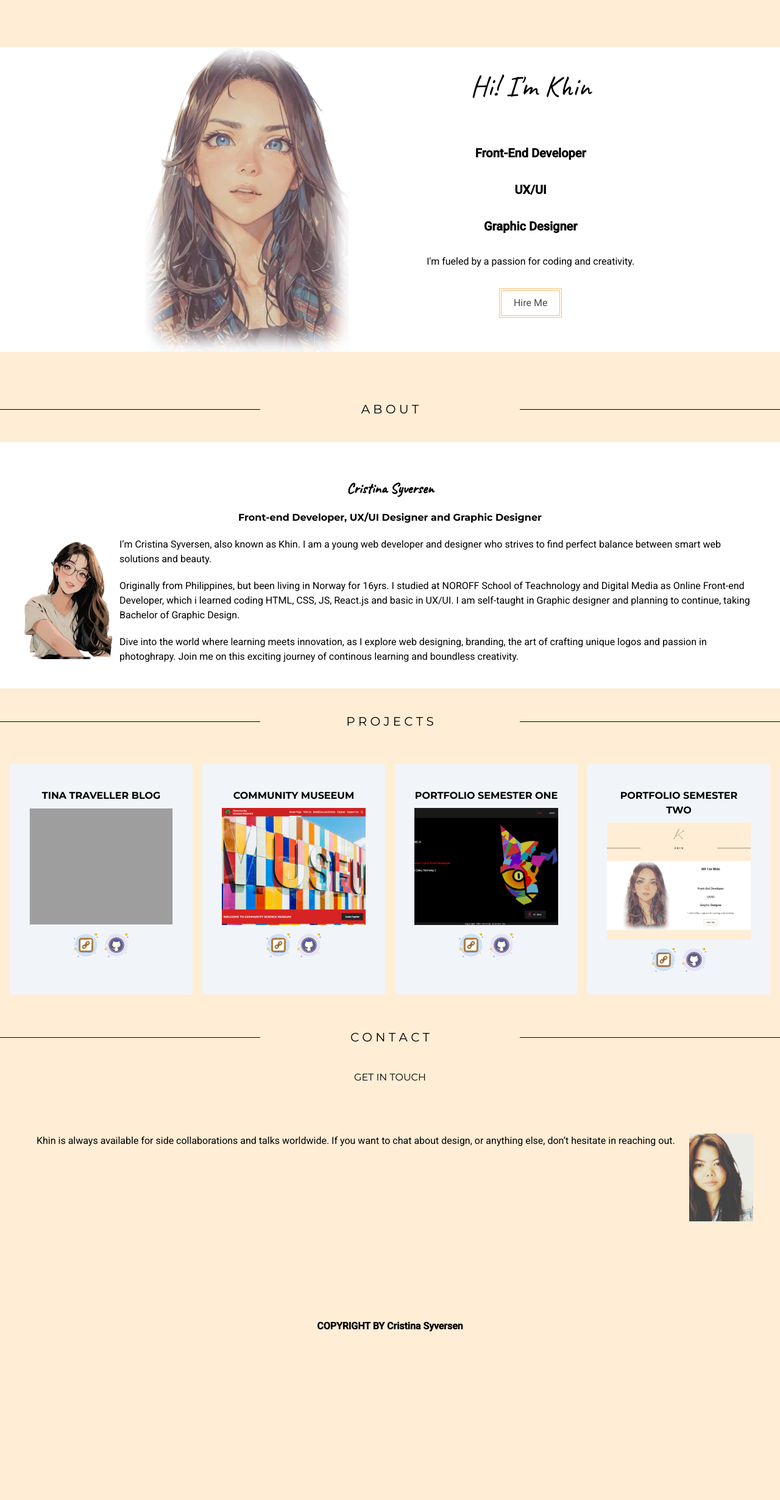
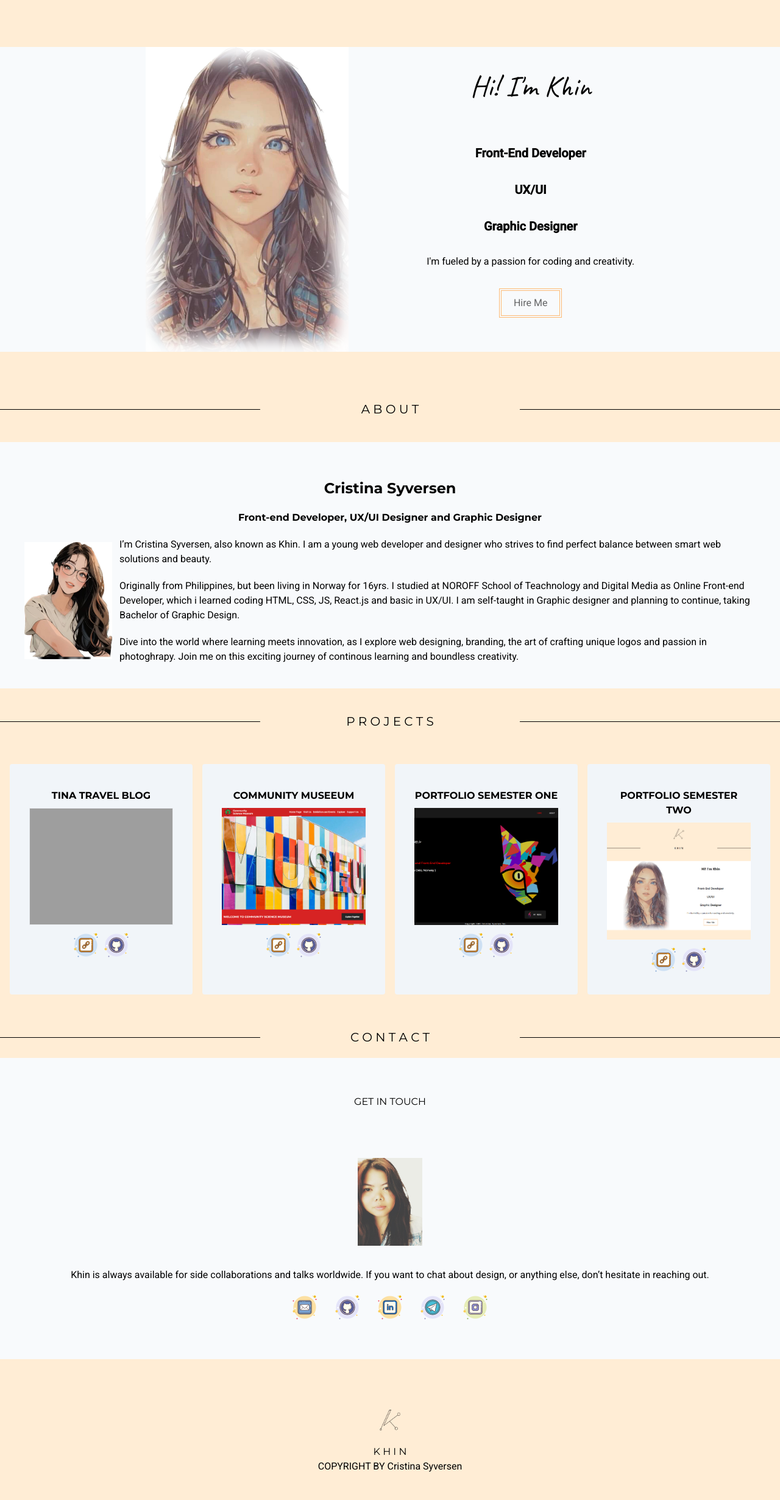
Before and after one commit to Khintin/portfoliokhin, a website: page public/index.html in a window 1280 px wide. Shown: the part 207-2667 px from the top of the page at 61% size. Before the commit the page ends 2514 px from the top, so only its background shows below. Drawn offline with Linux system fonts and the light colour scheme; grey boxes are pictures that could not be loaded.

Commit message:
almost done

```diff
--- a/public/index.html
+++ b/public/index.html
@@ -5,7 +5,7 @@
 	<meta charset="UTF-8" />
 	<meta name="viewport" content="width=device-width, initial-scale=1.0" />
 	<title>Document</title>
-	 <link rel="stylesheet" href="/public/styles.css"/>
+	 <link rel="stylesheet" href="./styles.css"/>
 	 <link rel="preconnect" href="https://fonts.googleapis.com">
 <link rel="preconnect" href="https://fonts.gstatic.com" crossorigin>
 <link href="https://fonts.googleapis.com/css2?family=Caveat&family=Montserrat:wght@400;700&family=Roboto:wght@400;500&display=swap" rel="stylesheet">
@@ -23,10 +23,10 @@
 			</div>
 	</header>
 	<main>
-		<section class="bg-white flex flex-col sm:flex-row gap-32 justify-center my-20">
+		<section class="bg-slate-50 flex flex-col sm:flex-row gap-32 justify-center my-20">
 			<div class="relative">
 				<div class="hidden image-blur sm:block absolute inset-0"></div>
-				<img src="./images/hero1.jpg" alt="" class="w-full h-[500px] object-cover basis-1/2 " />
+				<img src="./images/hero1.jpg" alt="main my picture in anime" class="w-full h-[500px] object-cover basis-1/2 " />
 			</div>
 			<div class="flex flex-col gap-8 items-center">
 				<h1 class="pt-10 font-medium text-5xl">Hi! I'm Khin</h1>
@@ -37,7 +37,7 @@
 				</ul>
 				<p>I'm fueled by a passion for coding and creativity.</p>
 				<div class="border-double border-4 border-orange-300 py-2">
-					<a class=" hover:bg-orange-300 px-5 py-2 opacity-70" href="https://acrobat.adobe.com/id/urn:aaid:sc:eu:efb028c3-fecf-4c60-8107-8d21bf208444">Hire Me</a>
+					<a class=" hover:bg-orange-300 px-5 py-2 opacity-60" href="https://acrobat.adobe.com/id/urn:aaid:sc:eu:efb028c3-fecf-4c60-8107-8d21bf208444">Hire Me</a>
 				</div>
 			</div>
 		</section>
@@ -48,13 +48,13 @@
 				<h2 class="basis-1/3 flex-shrink-0 min-w-[250px] text-center text-xl">A B O U T</h2>
 				<hr class="w-full lg:basis-1/3 flex-shrink border-black" />
 			</div>
-			<div class="bg-white">
+			<div class="bg-slate-50">
 				<article class="max-w-7xl mx-auto">
 					<div class="flex flex-col gap-5 justify-center my-10 p-10 mx-auto ">
-						<h1 class="text-2xl font-bold text-center mt-5"> Cristina Syversen</h1>
+						<h2 class="text-2xl font-bold text-center mt-5"> Cristina Syversen</h2>
 						<h3 class="font-semibold text-center">Front-end Developer, UX/UI Designer and Graphic Designer</h3>
 						<div class=" gap-3 items-center flex flex-col sm:flex-row">
-							<img src="/public/images/386889083_6940726766040959_8865171733526871601_n.jpg" alt="myphoto" class="h-48 w-36 image-blur " />
+							<img src="./images/myphoto.jpg" alt="myphoto about me in anime" class="h-48 w-36 image-blur " />
 							<div class="flex flex-col gap-5">
 								<p>
 									I’m Cristina Syversen, also known as Khin. I am a young web developer and designer who strives to find perfect balance
@@ -94,66 +94,77 @@
 			</div>
 			<div class="grid grid-cols-1 sm:grid-cols-2 lg:grid-cols-4 gap-4 p-4 my-10">
 				<div class="p-8 bg-slate-100  rounded">
-					<h3 class="text-center font-bold my-2">TINA TRAVELLER BLOG</h3>
-					<img src="/public/images/Skjermbilde 2023-12-15 190802.png" alt="" class="w-full border-gray-200 border object-cover h-48" />
+					<h3 class="text-center font-bold my-2">TINA TRAVEL BLOG</h3>
+					<img src="./images/Skjermbilde 2023-12-15 190802.png" alt="Travel Blog Homepage" class="w-full border-gray-200 border object-cover h-48" />
 					<div class="flex flex-row justify-center mt-2">
-						<a href="https://silly-treacle-a81b00.netlify.app/"><img src="/public/images/icons8-link-50.png" /></a>
-						<a href="https://silly-treacle-a81b00.netlify.app/"><img src="/public/images/icons8-github-50.png"/></a>
+						<a href="https://silly-treacle-a81b00.netlify.app"><img src="/public/images/icons8-link-50.png" class="hover:animate-bounce"/></a>
+						<a href="https://github.com/Noroff-FEU-Assignments/project-exam-1-Khintin"><img src="/public/images/icons8-github-50.png" class="hover:animate-bounce"/></a>
 					</div>
 				</div>
 
 				<div class="p-8 bg-slate-100 rounded">
 					<h3 class="text-center font-bold my-2">COMMUNITY MUSEEUM</h3>
-					<img src="/public/images/Skjermbilde 2023-12-14 064846.png" class="w-full object-cover h-48" />
+					<img src="./images/Skjermbilde 2023-12-14 064846.png" alt="Community Museeum Homepage" class="w-full object-cover h-48" />
 					<div class="flex flex-row justify-center mt-2">
-						<a href="https://silly-treacle-a81b00.netlify.app/"><img src="/public/images/icons8-link-50.png" /></a>
-						<a href="https://silly-treacle-a81b00.netlify.app/"><img src="/public/images/icons8-github-50.png"/></a>
+						<a href="https://silly-treacle-a81b00.netlify.app/"><img src="/public/images/icons8-link-50.png" class="hover:animate-bounce"/></a>
+						<a href="https://github.com/Khintin/semester-project/tree/main"><img src="/public/images/icons8-github-50.png" class="hover:animate-bounce"/></a>
 					</div>
 				</div>
 
 				<div class="p-8 bg-slate-100 rounded">
 					<h3 class="text-center font-bold my-2">PORTFOLIO SEMESTER ONE</h3>
-					<img src="/public/images/Skjermbilde 2023-12-15 190622.png" class="w-full  object-cover h-48" />
+					<img src="./images/Skjermbilde 2023-12-15 190622.png" alt="Semester one portfolio" class="w-full  object-cover h-48" />
 					<div class="flex flex-row justify-center mt-2">
-						<a href="https://silly-treacle-a81b00.netlify.app/"><img src="/public/images/icons8-link-50.png" /></a>
-						<a href="https://silly-treacle-a81b00.netlify.app/"><img src="/public/images/icons8-github-50.png"/></a>
+						<a href="https://deft-gingersnap-58f3aa.netlify.app//"><img src="/public/images/icons8-link-50.png" class="hover:animate-bounce"/></a>
+						<a href="https://github.com/Khintin/portfolio"><img src="/public/images/icons8-github-50.png" class="hover:animate-bounce"/></a>
 					</div>
 				</div>
 
 				<div class="p-8 bg-slate-100 rounded">
 					<h3 class="text-center font-bold my-2">PORTFOLIO SEMESTER TWO</h3>
-					<img src="/public/images/Skjermbilde 2023-12-15 191244.png" class=" object-cover h-48 w-full" />
+					<img src="./images/Skjermbilde 2023-12-15 191244.png" alt="homepage of portfolio two" class=" object-cover h-48 w-full" />
 					<div class="flex flex-row justify-center mt-2">
-						<a href="https://silly-treacle-a81b00.netlify.app/"><img src="/public/images/icons8-link-50.png" /></a>
-						<a href="https://silly-treacle-a81b00.netlify.app/"><img src="/public/images/icons8-github-50.png"/></a>
+						<a href="https://silly-treacle-a81b00.netlify.app/"><img src="/public/images/icons8-link-50.png" alt="link icon" class="hover:animate-bounce"/></a>
+						<a href="https://github.com/Khintin/portfoliokhin"><img src="/public/images/icons8-github-50.png" alt="github icon" class="hover:animate-bounce"/></a>
 					</div>
 				</div>
 
 			</div>
 
 		</section>
-		<section class="max-w-7xl mx-auto">
-			<div class="flex flex-col lg:flex-row items-center">
-				<hr class="w-full lg:basis-1/3 flex-shrink border-black" />
-				<h2 class="basis-1/3 flex-shrink-0 min-w-[250px] text-center text-xl">C O N T A C T</h2>
-				<hr class="w-full lg:basis-1/3 flex-shrink border-black" />
-			</div>
+
+		<div class="flex flex-col lg:flex-row items-center ">
+			<hr class="w-full lg:basis-1/3 flex-shrink border-black" />
+			<h2 class="basis-1/3 flex-shrink-0 min-w-[250px] text-center text-xl">C O N T A C T</h2>
+			<hr class="w-full lg:basis-1/3 flex-shrink border-black" />
+		</div >
+		<div class="bg-slate-50">
+		<section class=" max-w-7xl mx-auto py-5 mt-5">
 			<h2 class="text-center my-10">GET IN TOUCH</h2>
-			<div class="flex flex-col sm:flex-row-reverse gap-5 justify-center my-10 p-10 mx-auto  ">
-			<img src="./images/aboutme.jpg" alt="" class="h-36 mx-auto" />
-			<p class="text-center" >
+			<div class="flex flex-col  gap-5 justify-center p-10 mx-auto ">
+			<img src="./images/mypicture.jpg" alt="" class="h-36 mx-auto" />
+			<div>
+			<p class="text-center mt-4" >
 				Khin is always available for side collaborations and talks worldwide. If you want to chat about design, or anything else, don’t hesitate in
 				reaching
 				out.
 			</p>
-			<div><!--icons here-->
-
+			<div class="flex flex-row justify-center mt-4 gap-5 ">
+				<a href="mailto:khindesign@outlook.com"><img src="./images/icons8-mail-50.png" class="hover:animate-bounce"/></a>
+				<a href="https://github.com/Khintin"><img src="./images/icons8-github-50.png" class="hover:animate-bounce"/></a>
+				<a href="https://www.linkedin.com/in/cristina-s-635051115/"><img src="./images/icons8-linkedin-50.png" class="hover:animate-bounce"/></a>
+				<a href="https://t.me/tinasyv"><img src="./images/icons8-telegram-50.png" class="hover:animate-bounce"/></a>
+				<a href="https://www.instagram.com/minimalista.no/?utm_source=ig_web_button_share_sheet&igshid=OGQ5ZDc2ODk2ZA=="><img src="/public/images/icons8-instagram-50.png" class="hover:animate-bounce"/></a>
 			</div>
 		</div>
 
+	</section>
+</div>
 	</main>
 
-	<footer class="font-semibold mx-auto text-center my-10 py-20">
+	<footer class="flex flex-col items-center font-normal mx-auto  my-5 py-10">
+		<img src="/public/images/logo1.png" alt="mainlogo" class="w-20 "/>
+		<h2>K H I N</h2>
 		COPYRIGHT BY Cristina Syversen
 	</footer>
 
```
Also changed, not shown: public/images/398497302_291839527157682_5456129127603479086_n.jpg (deleted), public/images/hero2.png (deleted), public/images/icons8-instagram-50.png (added), public/images/icons8-linkedin-50.png (added), public/images/icons8-mail-50.png (added), public/images/icons8-telegram-50.png (added), public/images/icons8-vsco-50.png (added), public/images/logo2.png (deleted), public/images/myphoto.jpg (renamed from public/images/386889083_6940726766040959_8865171733526871601_n.jpg), public/images/mypicture.jpg (renamed from public/images/aboutme.jpg), public/images/pngaaa.com-4364520.png (deleted), public/styles.css.
